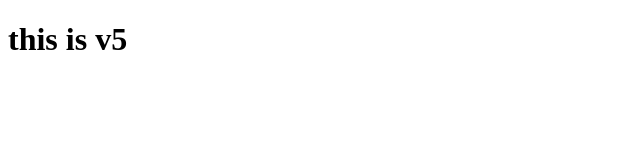
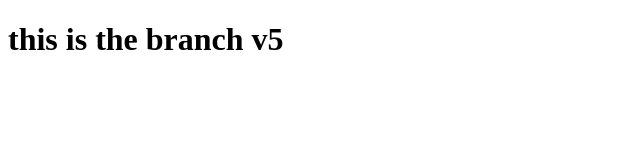
Before and after one commit to Priyanshu12yadav/my-repo, a plain HTML site: page index.html in a window 1280 px wide. Shown: the whole page, without its empty margins (0-640 px from the left). Drawn offline with Linux system fonts and the light colour scheme.

Commit message:
changed h1

```diff
--- a/index.html
+++ b/index.html
@@ -7,7 +7,7 @@
     <title>Document</title>
 </head>
 <body>
-    <h1>this is v5
+    <h1>this is the branch v5
     </h1>
 </body>
 </html>
```
